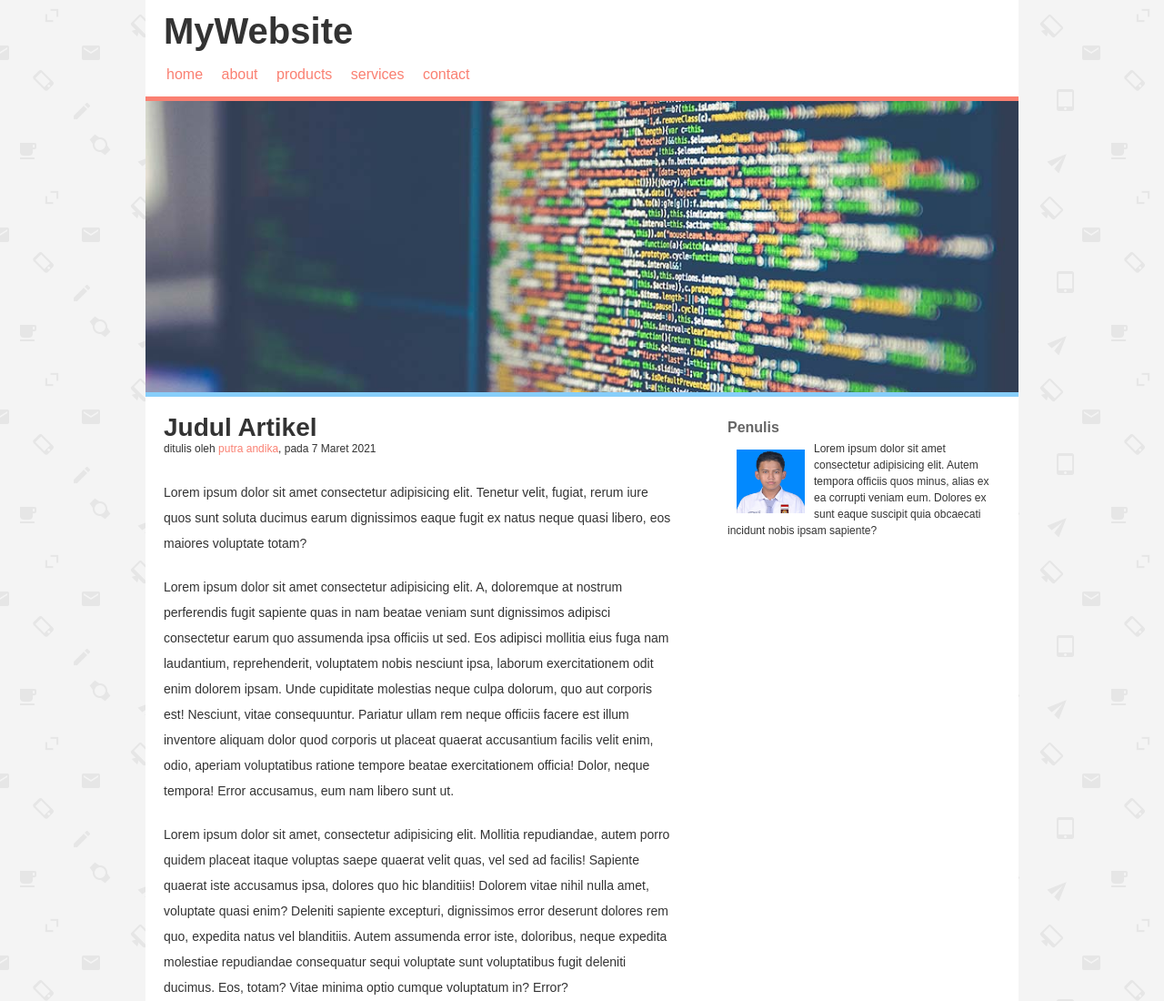
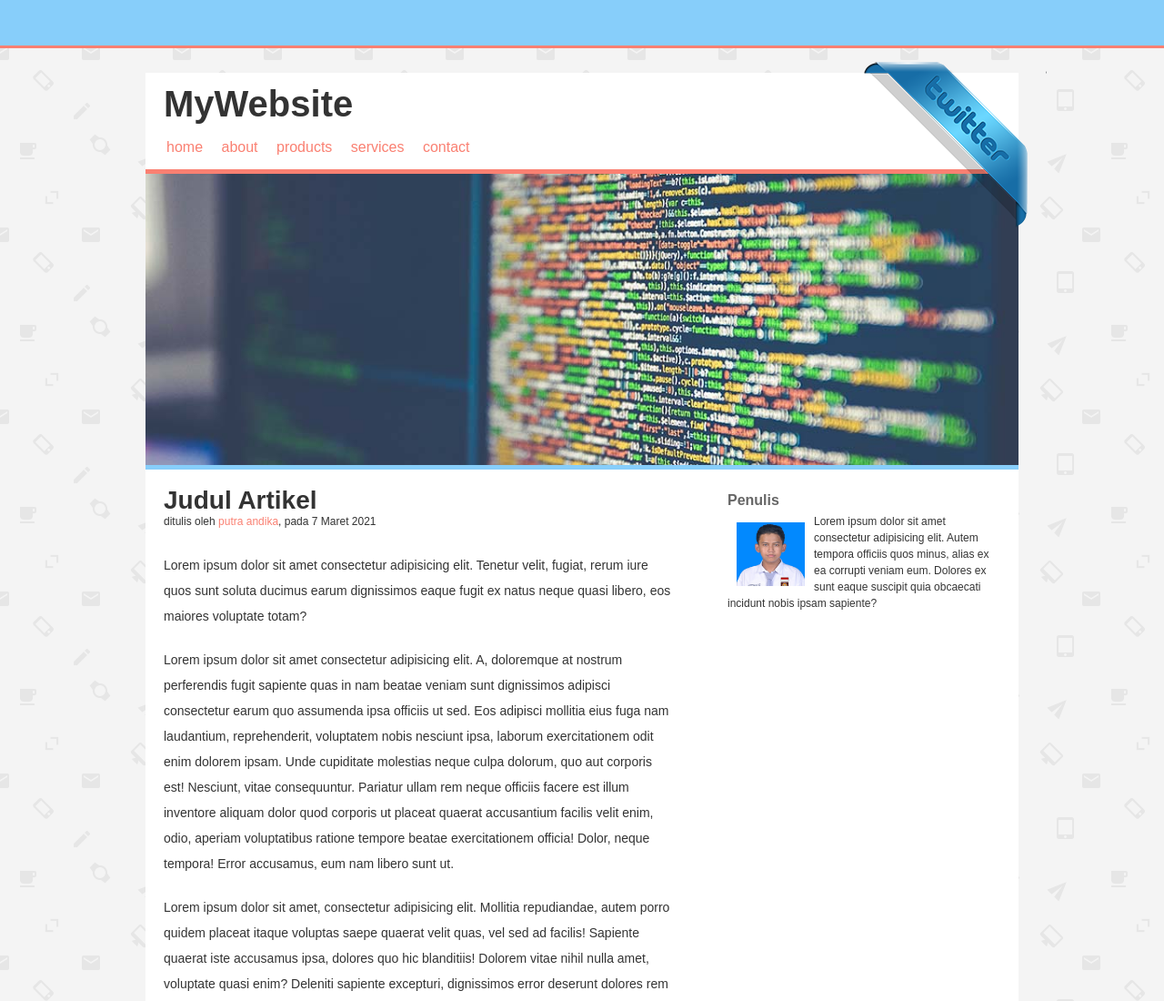
Before and after one commit to FDM45/boxmodel.github.io, a plain HTML site: page index.html in a window 1280 px wide. Shown: the top 1100 px of the page at 91% size. Drawn offline with Linux system fonts and the light colour scheme.

Commit message:
penambahan top-bar, ribbon twitter, penggantian judul website

```diff
--- a/index.html
+++ b/index.html
@@ -4,12 +4,16 @@
     <meta charset="UTF-8" />
     <meta http-equiv="X-UA-Compatible" content="IE=edge" />
     <meta name="viewport" content="width=device-width, initial-scale=1.0" />
-    <title>Box Model</title>
+    <title>Belajar-Layouting</title>
     <link rel="stylesheet" href="style.css" />
   </head>
   <body>
+    <div class="top-bar"></div>
     <div class="container">
       <div class="header">
+        <a href="https://twitter.com/BismillahUIN" class="twitter" target="blank">
+          @Bismillahuin
+        </a>
         <h1 class="judul">MyWebsite</h1>
         <ul>
           <li><a href="#">home</a></li>
--- a/style.css
+++ b/style.css
@@ -54,11 +54,31 @@ body{
     color: #333;
 }
 
+.top-bar{
+    position: fixed;
+    top: 0;
+    width: 100%;
+    height: 50px;
+    background-color: lightskyblue;
+    border-bottom:3px solid salmon ;
+    z-index: 999999;
+}
 .container{
     width: 960px;
-    margin: auto;
+    margin: 80px auto;
     background-color: #fff;
+    position: relative;
+}
 
+.twitter{
+    width: 200px;
+    height: 200px;
+    background-image: url(images/ribbon.png);
+    display: inline-block;
+    text-indent: -99999px;
+    position: absolute;
+    top: -22px;
+    right: -31px;
 }
 
 .header{
```
Also changed, not shown: images/img.png (added), images/ribbon.png (added).
